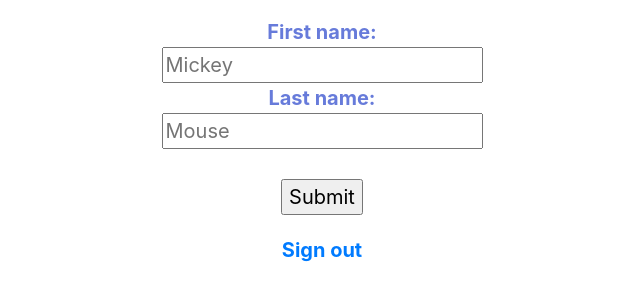
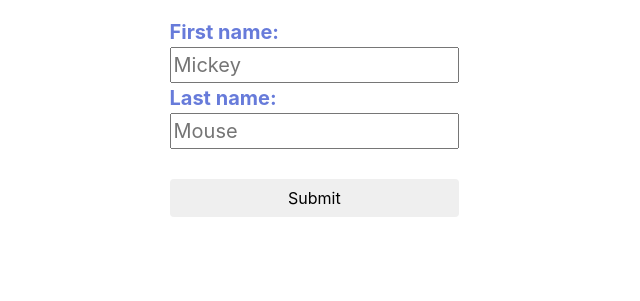
Before and after one commit to atsang14/gamersgrid_hackathon, a website: page public/login.html in a window 1280 px wide. Shown: the part 403-704 px from the top of the page, without its empty margins (318-958 px from the left). Drawn offline with nearby package versions, Linux system fonts and the light colour scheme.

Commit message:
fixed redirect from google login

```diff
--- a/public/login.html
+++ b/public/login.html
@@ -42,32 +42,36 @@
       font-size: 20px;
     }
 
+    .w-75 {
+      width: 95%!important;
+      margin: auto;
+    }
+
   </style>
 </head>
 <body>
   <!--sign in -->
-  <header class="m-auto text-center">
+  <header class="m-auto text-center center">
     <img src="assets/images/logo-remade.png">
   </header>
   <div class="container text-center m-auto">
-    <form class="login-text">
+    <form class="login-text text-left w-50" action="/dashboard.html">
       First name:<br>
-      <input type="text" name="firstname" placeholder="Mickey">
+      <input class="w-75" type="text" name="firstname" placeholder="Mickey">
       <br>
       Last name:<br>
-      <input type="text" name="lastname" placeholder="Mouse">
+      <input class="w-75" type="text" name="lastname" placeholder="Mouse">
       <br><br>
-      <input type="submit" value="Submit">
+      <input class="btn w-75 " type="submit" value="Submit">
 
-      <div class="g-signin2 m-auto" data-onsuccess="onSignIn" data-theme="dark"></div>
-      <a href="#" onclick="signOut();">Sign out</a>
+      <div class="g-signin2 m-auto" data-onsuccess="onSignIn" data-theme="dark" onclick="location.href='dashboard.html';">
+      </div>
     </form>
   </div>
 
   <script>
     function onSignIn(googleUser) {
       // Useful data for your client-side scripts:
-
       var profile = googleUser.getBasicProfile();
       console.log("ID: " + profile.getId()); // Don't send this directly to your server!
       console.log('Full Name: ' + profile.getName());
@@ -81,15 +85,5 @@
       console.log("ID Token: " + id_token);
     }
   </script>
-
-  <!--signout -->
-<script>
-  function signOut() {
-    var auth2 = gapi.auth2.getAuthInstance();
-    auth2.signOut().then(function () {
-      console.log('User signed out.');
-    });
-  }
-</script>
 </body>
 </html>
```
Also changed, not shown: public/HostCreation.html (+2 -4 lines), public/dashboard.html (+1 -1 lines).
